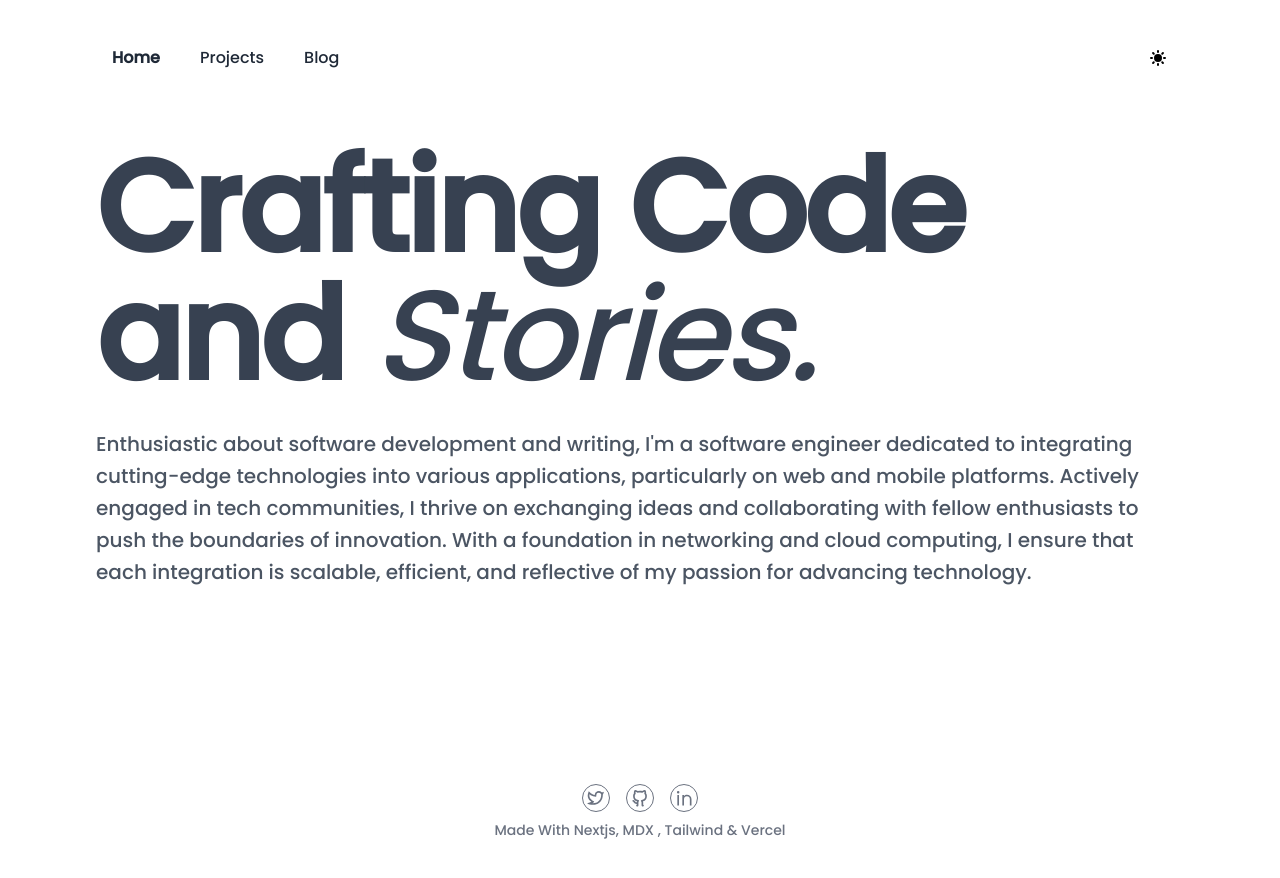
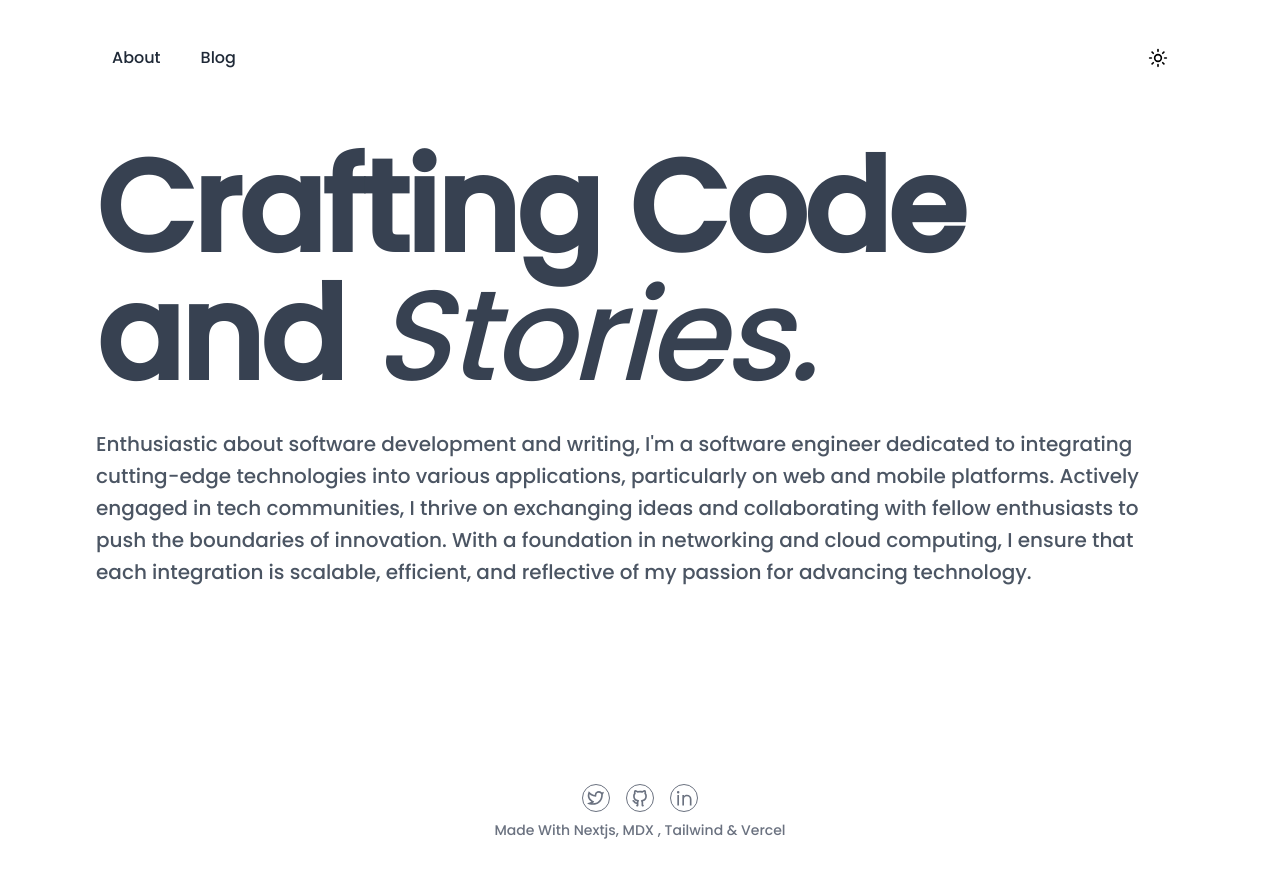
Before and after one commit to ngaboindev/portfolio, a Next.js app: page / in a window 1280 px wide. Shown: the top 878 px of the page. Built offline with nearby package versions, Linux system fonts and the light colour scheme.

Commit message:
ft: navbar - new icon/about page

```diff
--- a/components/Navbar.tsx
+++ b/components/Navbar.tsx
@@ -1,6 +1,7 @@
 'use client';
 
-import { MoonIcon, SunIcon } from '@heroicons/react/solid';
+import { LuMoon, LuSun } from 'react-icons/lu';
+
 import cn from 'classnames';
 import { useTheme } from 'next-themes';
 import Link from 'next/link';
@@ -43,16 +44,15 @@ export default function Navbar() {
   return (
     <nav className="flex justify-between items-center  px-2 py-6 md:py-10">
       <div className="flex  space-x-1 md:space-x-6 text-gray-800 capitalize dark:text-gray-300">
-        <NavLink href="/" text="Home" />
-        <NavLink href="/projects" text="Projects" />
+        <NavLink href="/about" text="About" />
         <NavLink href="/blog" text="Blog" />
       </div>
       <div>
         <button onClick={toggleTheme} className="p-2 rounded">
           {resolvedTheme === 'dark' ? (
-            <MoonIcon className="h-5 w-5" />
+            <LuMoon className="h-5 w-5" />
           ) : (
-            <SunIcon className="h-5 w-5" />
+            <LuSun className="h-5 w-5" />
           )}
         </button>
       </div>
```
